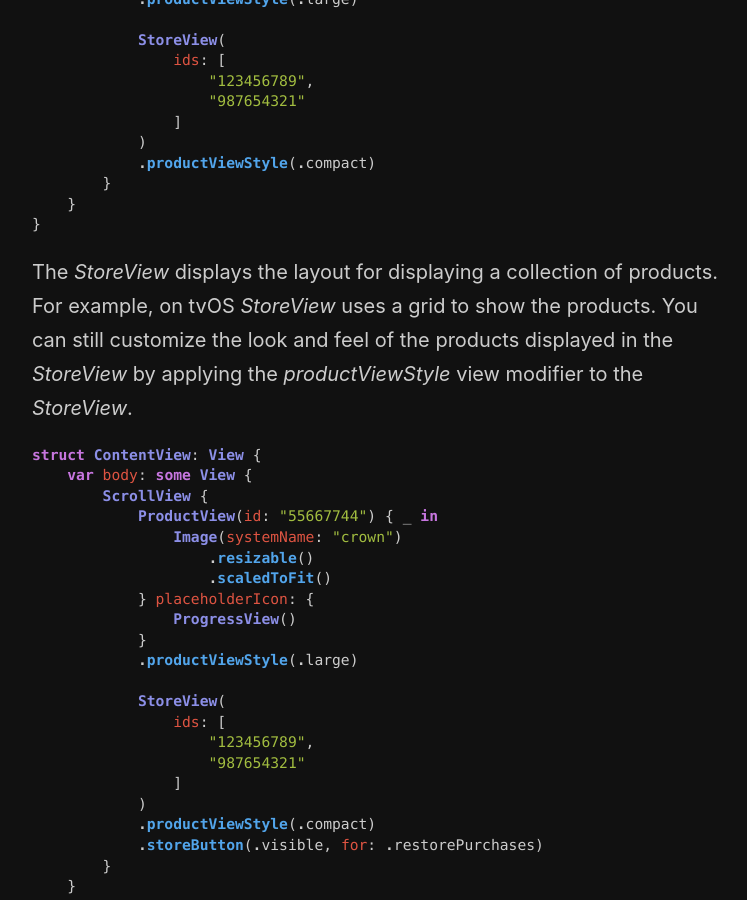
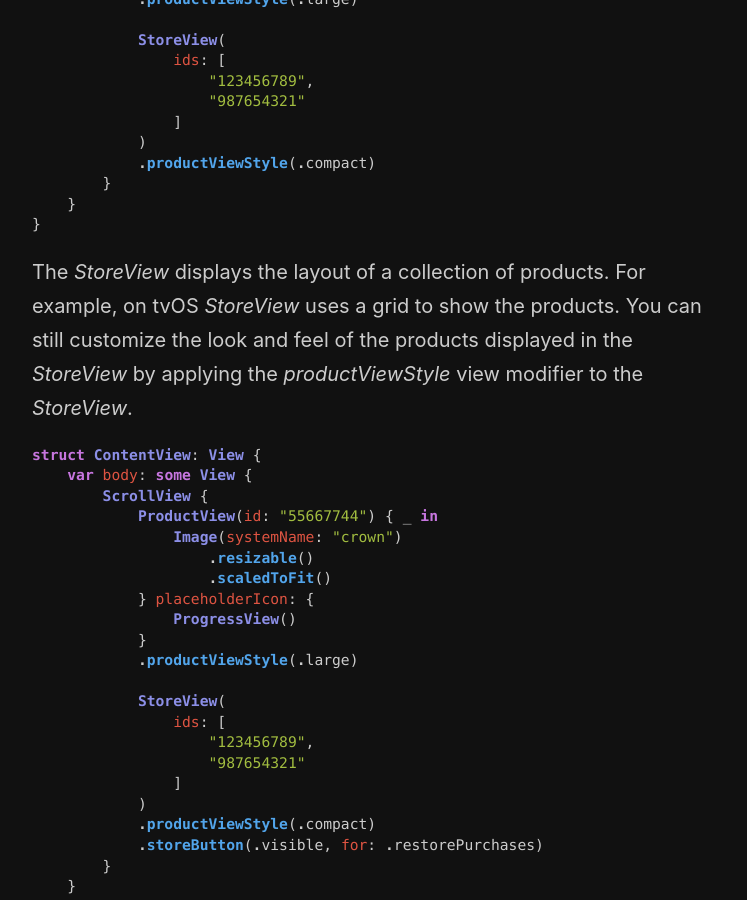
Before and after one commit to mecid/mecid.github.io, a Jekyll site: the page built from _posts/2023-08-08-mastering-storekit2-productview-in-swiftui.md, in a window 1280 px wide and 900 px high, scrolled down 4860 px. Shown: the whole window, without its empty margins (258-1005 px from the left). Built offline with Jekyll 4.4.1, drawn with Linux system fonts in a browser that asks for light colours.

Commit message:
small typo in the store view post

````diff
--- a/_posts/2023-08-08-mastering-storekit2-productview-in-swiftui.md
+++ b/_posts/2023-08-08-mastering-storekit2-productview-in-swiftui.md
@@ -148,7 +148,7 @@ struct ContentView: View {
 }
 ```
 
-The *StoreView* displays the layout for displaying a collection of products. For example, on tvOS *StoreView* uses a grid to show the products. You can still customize the look and feel of the products displayed in the *StoreView* by applying the *productViewStyle* view modifier to the *StoreView*.
+The *StoreView* displays the layout of a collection of products. For example, on tvOS *StoreView* uses a grid to show the products. You can still customize the look and feel of the products displayed in the *StoreView* by applying the *productViewStyle* view modifier to the *StoreView*.
 
 ```swift
 struct ContentView: View {
````
